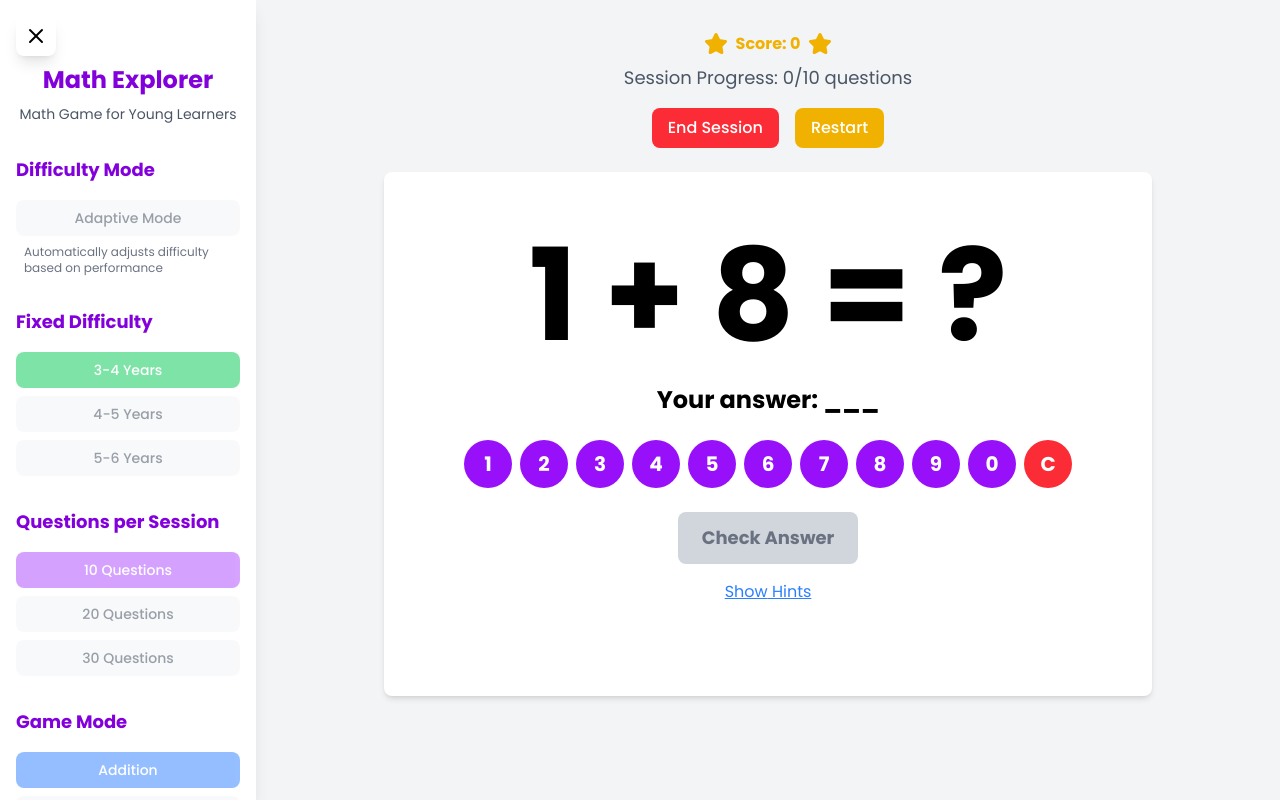
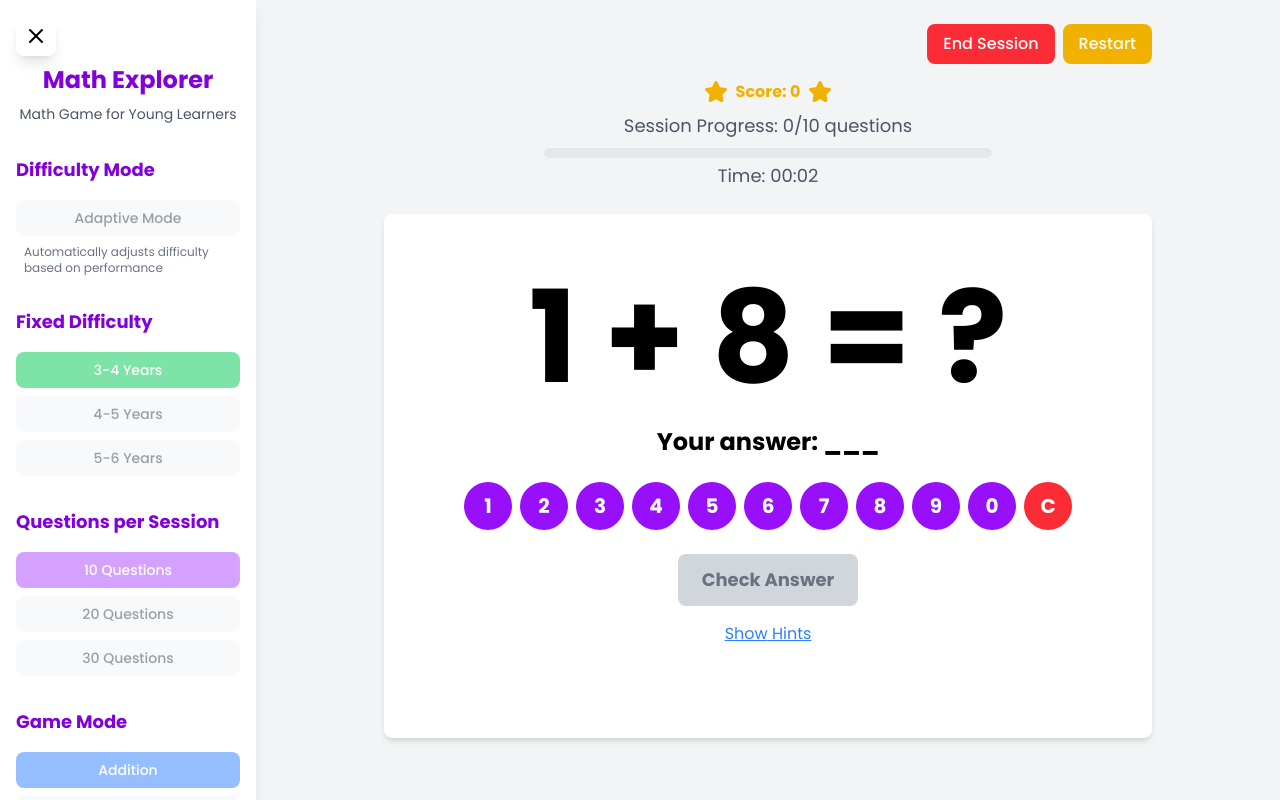
Before and after one commit to Mingyuee88/siuroma-calculate-game, a Next.js app: page / in a window 1280 px wide. Both pictures are taken after a click on the button "Start Session". Built offline with nearby package versions, Linux system fonts and the light colour scheme.

Commit message:
Update MathGame.tsx

```diff
--- a/src/components/MathGame.tsx
+++ b/src/components/MathGame.tsx
@@ -36,6 +36,8 @@ export function MathGame({ initialDifficulty = 1 }: MathGameProps) {
   const [isSessionComplete, setIsSessionComplete] = useState(false);
   const [sessionScore, setSessionScore] = useState(0);
   const [isSessionStarted, setIsSessionStarted] = useState(false);
+  const [sessionStartTime, setSessionStartTime] = useState<number | null>(null);
+  const [sessionDuration, setSessionDuration] = useState<number>(0);
 
   const generateProblem = useCallback(() => {
     const minNumber = 1;
@@ -82,6 +84,7 @@ export function MathGame({ initialDifficulty = 1 }: MathGameProps) {
     setFeedback("");
     setConsecutiveCorrect(0);
     setIsSessionStarted(true);
+    setSessionStartTime(Date.now());
     generateProblem();
   };
 
@@ -99,6 +102,28 @@ export function MathGame({ initialDifficulty = 1 }: MathGameProps) {
       generateProblem();
     }
   }, [gameMode, difficulty, generateProblem, isInitialized, isSessionComplete]);
+
+  // Timer effect
+  useEffect(() => {
+    let timerInterval: NodeJS.Timeout;
+    if (isSessionStarted && !isSessionComplete && sessionStartTime) {
+      timerInterval = setInterval(() => {
+        setSessionDuration(Math.floor((Date.now() - sessionStartTime) / 1000));
+      }, 1000);
+    }
+    return () => {
+      if (timerInterval) {
+        clearInterval(timerInterval);
+      }
+    };
+  }, [isSessionStarted, isSessionComplete, sessionStartTime]);
+
+  // Format time as MM:SS
+  const formatTime = (seconds: number) => {
+    const minutes = Math.floor(seconds / 60);
+    const remainingSeconds = seconds % 60;
+    return `${minutes.toString().padStart(2, '0')}:${remainingSeconds.toString().padStart(2, '0')}`;
+  };
 
   const handleNumberClick = (num: string) => {
     if (userAnswer.length < 2) {
@@ -244,12 +269,16 @@ export function MathGame({ initialDifficulty = 1 }: MathGameProps) {
           ) : isSessionComplete ? (
             <div className="bg-white p-6 rounded-lg shadow-md mb-6 text-center">
               <h2 className="text-2xl font-bold mb-4">Session Complete!</h2>
-              <p className="text-xl mb-4">
+              <p className="text-xl mb-2">
                 Your score: {sessionScore}/{questionsPerSession}
+              </p>
+              <p className="text-lg mb-4">
+                Time taken: {formatTime(sessionDuration)}
               </p>
               <button
                 onClick={() => {
                   setIsSessionStarted(false);
+                  setSessionDuration(0);
                   startNewSession();
                 }}
                 className="px-6 py-3 bg-purple-600 text-white rounded-lg font-bold hover:bg-purple-700"
@@ -259,26 +288,8 @@ export function MathGame({ initialDifficulty = 1 }: MathGameProps) {
             </div>
           ) : (
             <>
-              <div className="text-center mb-6">
-                <Score
-                  score={score}
-                  showAnimation={feedback.includes("Correct")}
-                />
-                <div className="text-lg text-gray-600 mt-2">
-                  Session Progress: {questionsAnswered}/{questionsPerSession}{" "}
-                  questions
-                </div>
-                {isAdaptiveMode && (
-                  <div className="text-sm text-purple-600 mt-1">
-                    Current Level:{" "}
-                    {difficulty === 1
-                      ? "Easy"
-                      : difficulty === 2
-                      ? "Medium"
-                      : "Hard"}
-                  </div>
-                )}
-                <div className="flex justify-center gap-4 mt-4">
+              <div className="w-full flex justify-end mb-4">
+                <div className="flex gap-2">
                   <button
                     onClick={() => {
                       setIsSessionComplete(true);
@@ -302,6 +313,30 @@ export function MathGame({ initialDifficulty = 1 }: MathGameProps) {
                     Restart
                   </button>
                 </div>
+              </div>
+
+              <div className="text-center mb-6">
+                <Score
+                  score={score}
+                  showAnimation={feedback.includes("Correct")}
+                />
+                <div className="text-lg text-gray-600 mt-2">
+                  Session Progress: {questionsAnswered}/{questionsPerSession} questions
+                </div>
+                <div className="w-full max-w-md mx-auto mt-2 bg-gray-200 rounded-full h-2.5">
+                  <div
+                    className="bg-purple-600 h-2.5 rounded-full transition-all duration-300"
+                    style={{ width: `${(questionsAnswered / questionsPerSession) * 100}%` }}
+                  />
+                </div>
+                <div className="text-lg text-gray-600 mt-1">
+                  Time: {formatTime(sessionDuration)}
+                </div>
+                {isAdaptiveMode && (
+                  <div className="text-sm text-purple-600 mt-1">
+                    Current Level: {difficulty === 1 ? "Easy" : difficulty === 2 ? "Medium" : "Hard"}
+                  </div>
+                )}
               </div>
 
               <div className="bg-white p-15 rounded-lg shadow-md mb-6">
```
